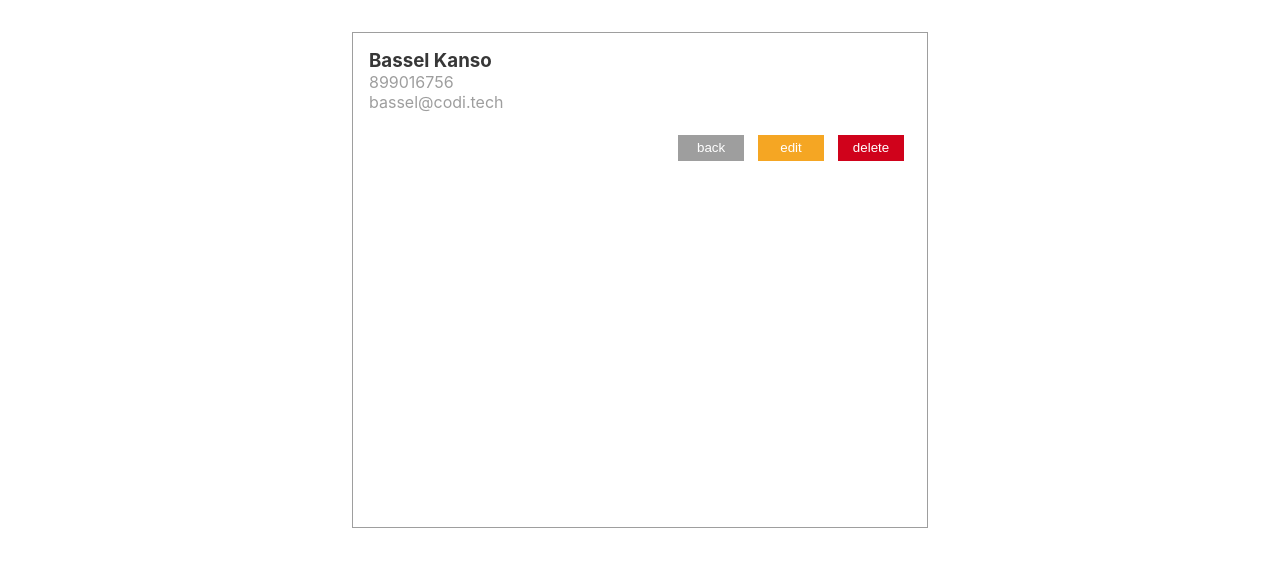
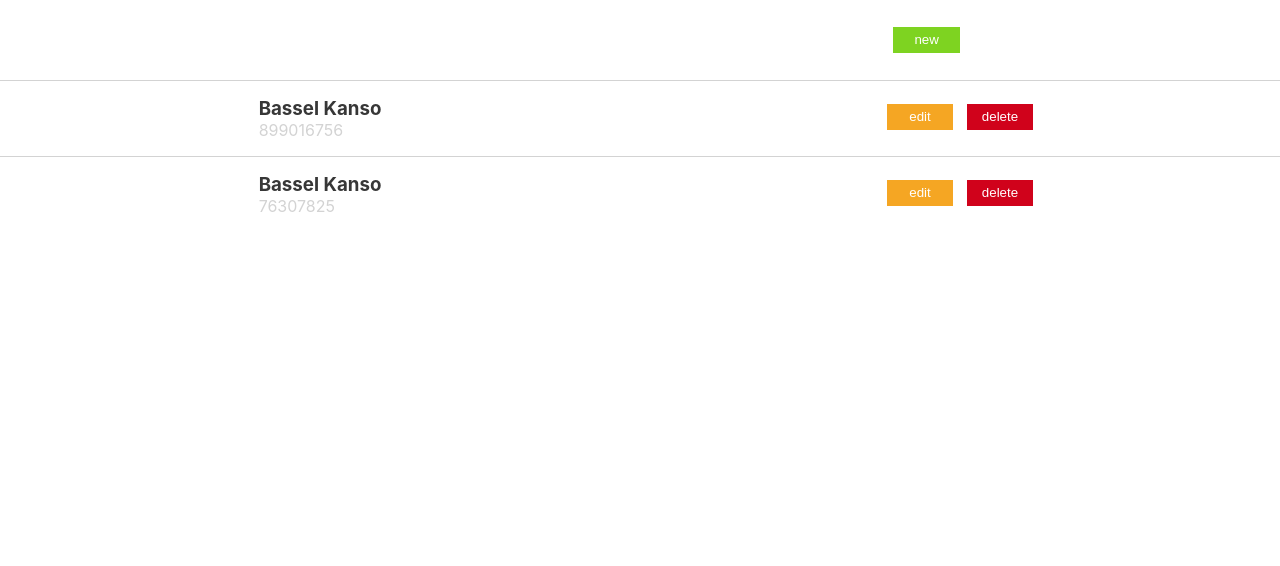
Before and after one commit to Bassel17/toters-test-front, a React (Create React App) app: page / in a window 1280 px wide. Shown: the top 566 px of the page. Built offline with nearby package versions, Linux system fonts and the light colour scheme.

Commit message:
Feature: add routes to website
-added Link to all buttons
-pass data through routes state instead of props

```diff
--- a/package.json
+++ b/package.json
@@ -8,6 +8,7 @@
     "@testing-library/user-event": "^7.1.2",
     "react": "^16.13.1",
     "react-dom": "^16.13.1",
+    "react-router-dom": "^5.2.0",
     "react-scripts": "3.4.1"
   },
   "scripts": {
--- a/src/App.js
+++ b/src/App.js
@@ -2,6 +2,11 @@ import React from 'react';
 import Home from './pages/home/Home';
 import Edit from './pages/edit/Edit';
 import View from './pages/view/View';
+import {
+    BrowserRouter as Router,
+    Switch,
+    Route,
+  } from "react-router-dom";
 
 const data = [
 {
@@ -22,7 +27,22 @@ const data = [
 
 const App = () => {
     return (
-        <View contact={data[0]}/>
+        <Router>
+            <Switch>
+                <Route exact path="/">
+                    <Home data = {data}/>
+                </Route>
+                <Route exact path="/edit">
+                    <Edit/>
+                </Route>
+                <Route exact path="/add">
+                    <Edit/>
+                </Route>
+                <Route exact path="/contact">
+                    <View contact/>
+                </Route>
+            </Switch>
+        </Router>
     );
 }
 
--- a/src/components/ContactCard/ContactCard.js
+++ b/src/components/ContactCard/ContactCard.js
@@ -1,16 +1,33 @@
 import React from 'react';
 import './ContactCard.scss';
+import { useHistory } from "react-router-dom";
+import { Link } from "react-router-dom";
 
 const ContactCard = (props) => {
+    const history = useHistory();
+    const change = () =>{
+        history.push({
+            pathname:"/contact",
+            state:{
+                contact: props.contact
+            }
+        });
+    }
+
     return (
         <div className="ContactCardContainer">
-            <div className="ContactCardContainer__info">
-                <h3 className="ContactCardContainer__info__name">{`${props.first_name} ${props.last_name}`}</h3>
-                <p className="ContactCardContainer__info__number">{props.phone_number}</p>
+            <div className="ContactCardContainer__info" onClick={change}>
+                <h3 className="ContactCardContainer__info__name">{`${props.contact.first_name} ${props.contact.last_name}`}</h3>
+                <p className="ContactCardContainer__info__number">{props.contact.phone_number}</p>
             </div>
             <div className="ContactCardContainer__buttons">
-                <button className="ContactCardContainer__buttons__edit">edit</button>
-                <button className="ContactCardContainer__buttons__delete">delete</button>
+            <Link to={{
+                pathname:'/edit',
+                state:{
+                    contact:props.contact
+                }
+            }}><button className="ContactCardContainer__buttons__edit">edit</button></Link>
+                <Link to="/"><button className="ContactCardContainer__buttons__delete">delete</button></Link>
             </div>
         </div>
     );
--- a/src/components/ContactForm/ContactForm.js
+++ b/src/components/ContactForm/ContactForm.js
@@ -1,5 +1,6 @@
 import React, {useState} from 'react';
 import './ContactForm.scss';
+import { Link } from "react-router-dom";
 
 const ContactForm = (props) => {
 
@@ -48,8 +49,8 @@ const ContactForm = (props) => {
 
             <div className="ContactForm__info">
                 <div className="ContactForm__info__buttons">
-                    <button className="ContactForm__info__buttons__cancel">cancel</button>
-                    <button className="ContactForm__info__buttons__edit">save</button>
+                    <Link to="/"><button className="ContactForm__info__buttons__cancel">cancel</button></Link>
+                    <Link to="/"><button className="ContactForm__info__buttons__edit">save</button></Link>
                 </div>
             </div>
         </form>
--- a/src/pages/edit/Edit.js
+++ b/src/pages/edit/Edit.js
@@ -1,15 +1,20 @@
 import React from 'react';
 import './Edit.scss';
 import ContactForm from '../../components/ContactForm/ContactForm';
+import {
+    useLocation
+  } from "react-router-dom";
 
-const Edit = (props) => {
+const Edit = () => {
+    const location = useLocation();
+    const contact = location.state?.contact;
     return(
         <div className = "edit">
             <ContactForm
-                firstName ={props.contact.first_name}
-                lastName = {props.contact.last_name}
-                phoneNumber = {props.contact.phone_number}
-                email = {props.contact.email}
+                firstName ={contact?.first_name !== undefined ? contact.first_name : ""}
+                lastName = {contact?.last_name !== undefined ? contact.last_name : ""}
+                phoneNumber = {contact?.phone_number !== undefined ? contact.phone_number : ""}
+                email = {contact?.email !== undefined ? contact.email : ""}
             />
         </div>
     )
--- a/src/pages/home/Home.js
+++ b/src/pages/home/Home.js
@@ -1,14 +1,15 @@
 import React from 'react';
 import './Home.scss';
 import ContactCard from '../../components/ContactCard/ContactCard';
+import {Link} from "react-router-dom";
 
 const Home = (props) => {
     return (
         <div className="home">
-            <button className="home__NewButton">new</button>
+            <Link to="/add" className="home__link"><button className="home__NewButton">new</button></Link>
             <div className="home__contacts">
             {props.data.map((contact)=>{
-                return <ContactCard key={contact.id} first_name = {contact.first_name} last_name={contact.last_name} phone_number={contact.phone_number}/>
+                return <ContactCard key={contact.id} contact= {contact}/>
             })}
             </div>
         </div>
--- a/src/pages/home/Home.scss
+++ b/src/pages/home/Home.scss
@@ -10,11 +10,14 @@
     display: grid;
     grid-template-columns: 1fr 1fr 1fr auto/1fr 1fr 1fr;
 
+    &__link{
+        grid-column: 3/4;
+    }
+
     &__NewButton{
         @include buttons();
         background-color: rgb(126, 211, 33);
         margin: 2em 0;
-        grid-column: 3/4;
     }
 
     &__contacts{
--- a/src/pages/view/View.js
+++ b/src/pages/view/View.js
@@ -1,19 +1,31 @@
 import React from 'react';
 import './View.scss';
+import {Link} from "react-router-dom";
+import {
+    useLocation
+} from "react-router-dom";
 
-const View = (props) => {
+const View = () => {
+    const location = useLocation();
+    const contact = location.state.contact;
+
     return (
         <div className="container">
         <div className = "view">
             <div className="view__info">
-                <h3>{`${props.contact.first_name} ${props.contact.last_name}`}</h3>
-                <p>{props.contact.phone_number}</p>
-                <p>{props.contact.email}</p>
+                <h3>{`${contact.first_name} ${contact.last_name}`}</h3>
+                <p>{contact.phone_number}</p>
+                <p>{contact.email}</p>
             </div>
             <div className="view__buttons">
-                <button className="view__buttons__back">back</button>
-                <button className="view__buttons__edit">edit</button>
-                <button className="view__buttons__delete">delete</button>
+            <Link to="/"><button className="view__buttons__back">back</button></Link>
+            <Link to={{
+                pathname:'/edit',
+                state:{
+                    contact:contact
+                }
+            }} ><button className="view__buttons__edit">edit</button></Link>
+            <Link to="/"><button className="view__buttons__delete">delete</button></Link>
             </div>
         </div>
         </div>
```
Also changed, not shown: 1 other file (tests, documents, lock files or other folders).
